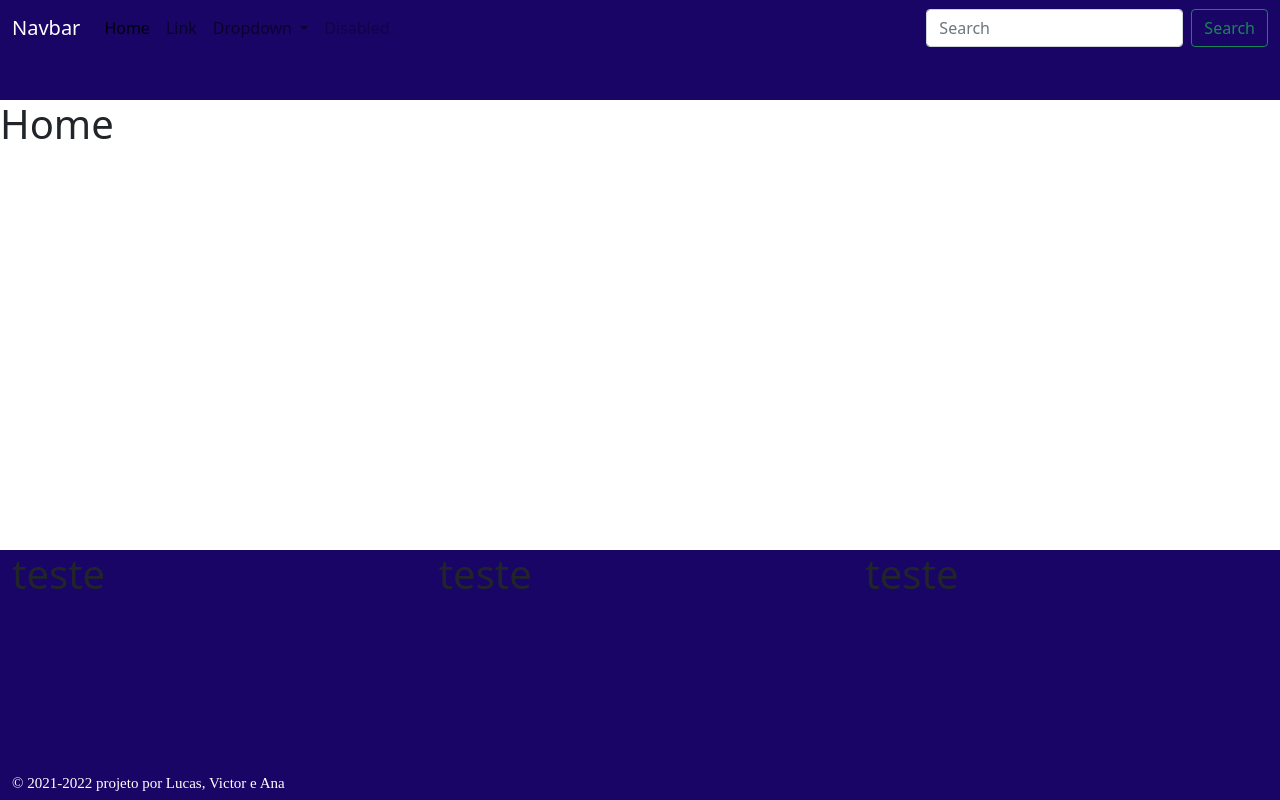
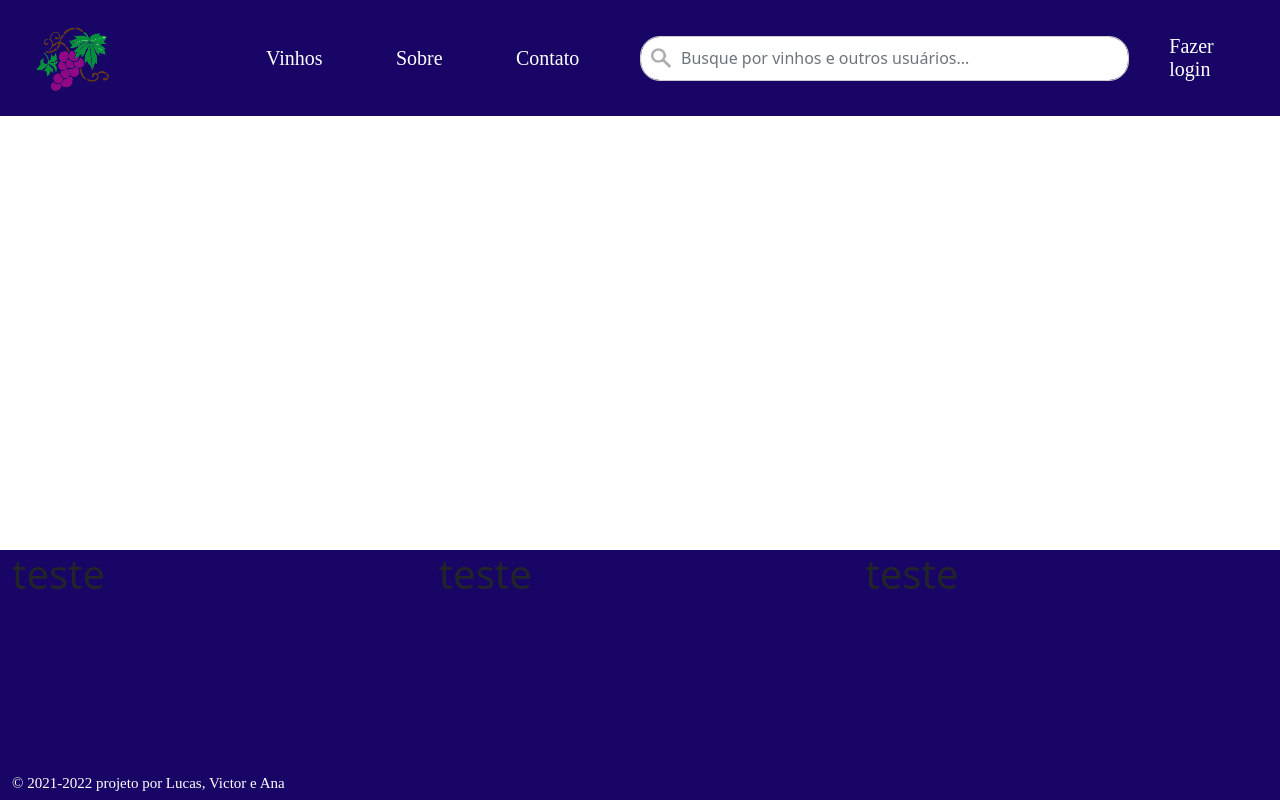
Before and after one commit to LucasTrentinn/projeto_integrador_vinhedo, a Vue app in the folder Site/Site_Vinho/: page / in a window 1280 px wide. Built offline with nearby package versions, Linux system fonts and the light colour scheme.

Commit message:
Upload do Topo.vue quase completo

```diff
--- a/Site/Site_Vinho/src/components/Topo.vue
+++ b/Site/Site_Vinho/src/components/Topo.vue
@@ -1,38 +1,30 @@
 <template>
-  <header class="topo">
+  <header class="header">
     <nav class="navbar navbar-expand-lg navbar-light">
-      <div class="container-fluid">
-        <a class="navbar-brand" href="#">Navbar</a>
-        <button class="navbar-toggler" type="button" data-bs-toggle="collapse" data-bs-target="#navbarSupportedContent" aria-controls="navbarSupportedContent" aria-expanded="false" aria-label="Toggle navigation">
-          <span class="navbar-toggler-icon"></span>
-        </button>
-        <div class="collapse navbar-collapse" id="navbarSupportedContent">
-          <ul class="navbar-nav me-auto mb-2 mb-lg-0">
-            <li class="nav-item">
-              <a class="nav-link active" aria-current="page" href="#">Home</a>
-            </li>
-            <li class="nav-item">
-              <a class="nav-link" href="#">Link</a>
-            </li>
-            <li class="nav-item dropdown">
-              <a class="nav-link dropdown-toggle" href="#" id="navbarDropdown" role="button" data-bs-toggle="dropdown" aria-expanded="false">
-                Dropdown
-              </a>
-              <ul class="dropdown-menu" aria-labelledby="navbarDropdown">
-                <li><a class="dropdown-item" href="#">Action</a></li>
-                <li><a class="dropdown-item" href="#">Another action</a></li>
-                <li><hr class="dropdown-divider"></li>
-                <li><a class="dropdown-item" href="#">Something else here</a></li>
-              </ul>
-            </li>
-            <li class="nav-item">
-              <a class="nav-link disabled">Disabled</a>
-            </li>
-          </ul>
+      <div class="container-fluid row">
+        <div class="col-2">
+          <router-link class="navbar-brand" to="/"><img id="logo" src="./imagens/logo.png" alt="Ícone do site"></router-link>
+        </div>
+        <div class="collapse navbar-collapse col-4 menu" id="navbarSupportedContent">
+                <router-link to="/vinhos" class="nav-link">Vinhos</router-link>
+
+                <router-link to="/" class="nav-link">Sobre</router-link>
+
+                <router-link to="/" class="nav-link">Contato</router-link>
+
+        </div>
+        <div class="collapse navbar-collapse col-5 campoPesquisa" id="navbarSupportedContent">
           <form class="d-flex">
-            <input class="form-control me-2" type="search" placeholder="Search" aria-label="Search">
-            <button class="btn btn-outline-success" type="submit">Search</button>
+            <input class="form-control" type="search" placeholder="Busque por vinhos e outros usuários..." autocomplete="off" id="campoPesquisa" size="63" onfocus="this.value='';">
           </form>
+        </div>
+        <div class=" collapse navbar-collapse col-1 menu" id="navbarSupportedContent">
+          <router-link to="/" class="nav-link">Fazer login</router-link>
+        </div>
+        <div>
+          <button class="navbar-toggler" type="button" data-bs-toggle="collapse" data-bs-target="#navbarSupportedContent" aria-controls="navbarSupportedContent" aria-expanded="false" aria-label="Toggle navigation">
+            <span class="navbar-toggler-icon"></span>
+          </button>
         </div>
       </div>
     </nav>
@@ -46,14 +38,10 @@ export default {
 </script>
 
 <style>
+.header .navbar {
+  background-color: #180566;
+  display: flex;
 
-.topo .navbar {
-  background-color: #180566;
-}
-
-.topo {
-    background-color: #180566;
-    height: 100px;
 }
 
 #logo{
@@ -91,12 +79,14 @@ textarea:focus, input:focus, select:focus{
   align-items: center;
   justify-content: space-around;
   font: 20px Georgia normal;
+}
+
+.header a:link, .header a:active, .header a:visited {
   color: white;
 }
-.topo a:link, .topo a:visited, .topo a:hover, .topo a:active {
-  color: white;
-  text-decoration: none;
+
+.header a:hover {
+  color: rgb(173, 93, 173);
 }
 
-
 </style>
--- a/Site/Site_Vinho/src/views/HomeView.vue
+++ b/Site/Site_Vinho/src/views/HomeView.vue
@@ -1,5 +1,5 @@
 <template>
-  <h1>Home</h1>
+
 </template>
 
 <script>
```
